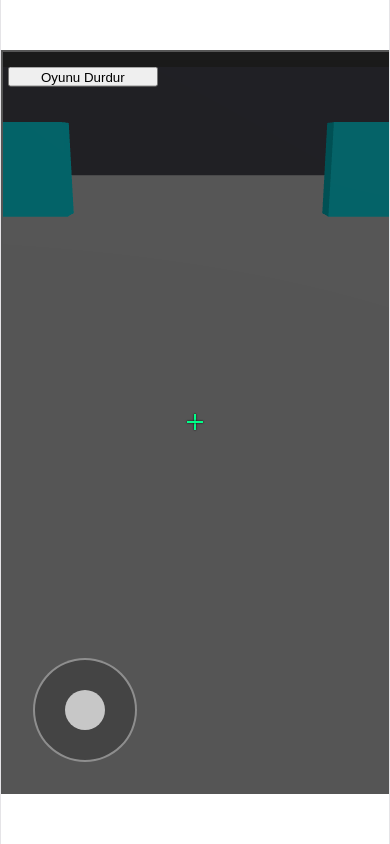
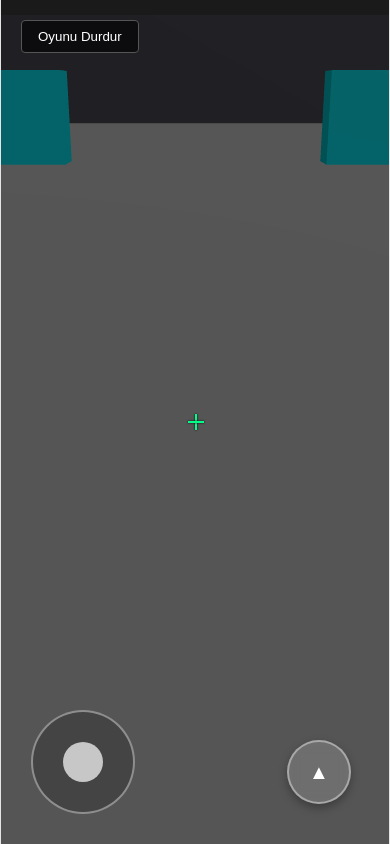
Before and after one commit to Bengisu-Ozkaya/3D-Arena-Game, a React (Vite) app: page / in a window 390 px wide. Both pictures are taken after a click on the button "Oyuna Başla". Built offline with nearby package versions, Linux system fonts and the light colour scheme.

Commit message:
mobil için zıplama entegrasyonu

```diff
--- a/src/App.jsx
+++ b/src/App.jsx
@@ -9,6 +9,9 @@ function App() {
   //Oyunu durdurup/başlatma
   const [isRunning, SetIsRunning] = useState(false)
   const isRunningAnimRef = useRef(false);
+
+  //mobilde zıplama butonu için
+  const playerControllerRef = useRef(null)
 
   const toggleRunning = () => {
     SetIsRunning(!isRunning)
@@ -55,7 +58,7 @@ function App() {
 
     // 6. Player hareket fonksiyonu bağlama
     const playerController = new PlayerController(player, camera, renderer.domElement)
-
+    playerControllerRef.current = playerController
 
     // Pencere veya telefon boyutu değiştiğinde otomatik uyum sağla:
     const handleResize = () => {
@@ -94,21 +97,24 @@ function App() {
   }, [])
 
   return (
-    <>
     <div
       style={{
         position: 'relative',
         width: '100vw',
         height: '100vh',
-          margin: '50px auto',
-          border: '2px solid #555',
-          overflow: 'hidden'
+        margin: 0,
+        padding: 0,
+        overflow: 'hidden',
+        backgroundColor: '#000'
       }}
     >
+      {/* 1. Three.js 3D Tuvali */}
       <div
         ref={mountRef}
         style={{ width: '100%', height: '100%' }}
       />
+
+      {/* 2. Başlat Butonu */}
       {!isRunning && (
         <button
           onClick={toggleRunning}
@@ -118,7 +124,13 @@ function App() {
             left: '50%',
             transform: 'translate(-50%, -50%)',
             zIndex: 10,
-              padding: '10px 20px',
+            padding: '12px 28px',
+            fontSize: '18px',
+            fontWeight: 'bold',
+            backgroundColor: '#00ff88',
+            color: '#111',
+            border: 'none',
+            borderRadius: '6px',
             cursor: 'pointer',
           }}
         >
@@ -126,25 +138,28 @@ function App() {
         </button>
       )}
 
+      {/* 3. Durdur Butonu */}
       {isRunning && (
         <button
           onClick={toggleRunning}
           style={{
-              width: "150px",
-              height: "20px",
             position: 'absolute',
-              top: '2%',
-              left: '2%',
-              transform: 'translate(-2%, -2%)',
+            top: '20px',
+            left: '20px',
             zIndex: 10,
+            padding: '8px 16px',
+            backgroundColor: 'rgba(0, 0, 0, 0.6)',
+            color: '#fff',
+            border: '1px solid #555',
+            borderRadius: '4px',
             cursor: 'pointer',
           }}
         >
           Oyunu Durdur
         </button>
       )}
-      </div>
 
+      {/* 4. Crosshair (Nişangah) */}
       {isRunning && (
         <div
           style={{
@@ -154,19 +169,49 @@ function App() {
             transform: 'translate(-50%, -50%)',
             width: '16px',
             height: '16px',
-            pointerEvents: 'none', // ZORUNLU!
+            pointerEvents: 'none',
             zIndex: 20
           }}
         >
-          {/* Dikey çizgi */}
           <div style={{ position: 'absolute', left: '7px', top: '0', width: '2px', height: '16px', backgroundColor: '#00ff88', boxShadow: '0 0 2px black' }} />
-          {/* Yatay çizgi */}
           <div style={{ position: 'absolute', left: '0', top: '7px', width: '16px', height: '2px', backgroundColor: '#00ff88', boxShadow: '0 0 2px black' }} />
         </div>
       )}
-    </>
 
-
+      {/* 5. Mobil Zıplama Butonu (Oyun alanının SAĞ ALT köşesine şıkça yerleşir) */}
+      {isRunning && (
+        <button
+          onPointerDown={(e) => {
+            e.stopPropagation();
+            playerControllerRef.current?.jump();
+          }}
+          style={{
+            position: 'absolute',
+            bottom: '40px',
+            right: '40px',
+            width: '64px',
+            height: '64px',
+            borderRadius: '50%',
+            backgroundColor: 'rgba(255, 255, 255, 0.15)',
+            border: '2px solid rgba(255, 255, 255, 0.4)',
+            color: '#ffffff',
+            fontSize: '20px',
+            fontWeight: 'bold',
+            display: 'flex',
+            alignItems: 'center',
+            justifyContent: 'center',
+            cursor: 'pointer',
+            userSelect: 'none',
+            touchAction: 'none',
+            zIndex: 30,
+            backdropFilter: 'blur(6px)',
+            boxShadow: '0 4px 10px rgba(0, 0, 0, 0.3)'
+          }}
+        >
+          ▲
+        </button>
+      )}
+    </div>
   )
 }
 
```
Lines whose indentation alone changed are shown as unchanged.
